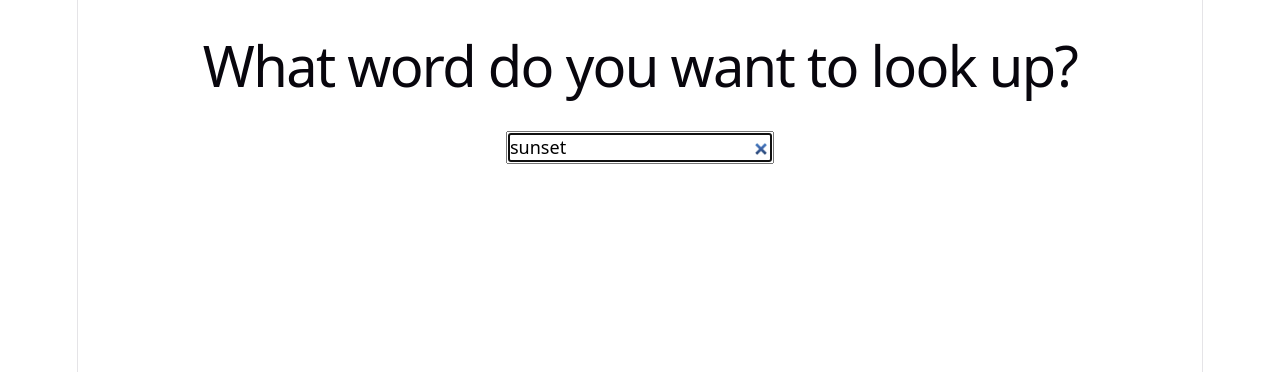
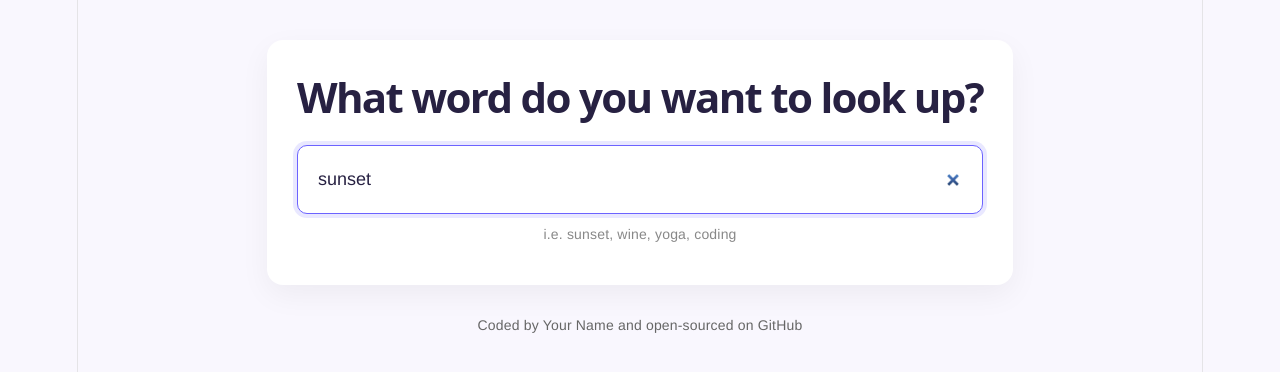
Before and after one commit to CL3372/Dictionary-Project, a React (Vite) app in the folder folder/: page / in a window 1280 px wide. Shown: the top 372 px of the page. Built offline with nearby package versions, Linux system fonts and the light colour scheme; no server answers.

Commit message:
Update: Styling and component improvements for Dictionary app

```diff
--- a/folder/src/App.css
+++ b/folder/src/App.css
@@ -0,0 +1,12 @@
+.App {
+  max-width: 960px;
+  margin: 0 auto;
+  padding: 40px 20px;
+}
+
+.App-footer {
+  text-align: center;
+  font-size: 14px;
+  margin: 30px 0;
+  color: #666;
+}
--- a/folder/src/App.jsx
+++ b/folder/src/App.jsx
@@ -1,13 +1,14 @@
 import { useState } from 'react'
 import "./App.css";
 import Dictionary from "./components/Dictionary";
-
-
 
 export default function App() {
   return (
     <div className="App">
       <Dictionary defaultKeyword="sunset" />
+      <footer className="App-footer">
+        Coded by Your Name and open-sourced on GitHub
+      </footer>
     </div>
   );
 }
--- a/folder/src/components/Dictionary.css
+++ b/folder/src/components/Dictionary.css
@@ -0,0 +1,41 @@
+.Dictionary section {
+  background: white;
+  padding: 30px;
+  border-radius: 16px;
+  box-shadow: 0 10px 30px rgba(0, 0, 0, 0.05);
+  margin-bottom: 20px;
+}
+
+.Dictionary h1 {
+  font-size: 42px;
+  font-weight: 700;
+  line-height: 1.3;
+  margin: 0 0 20px;
+  color: #272142;
+}
+
+.Dictionary form {
+  margin-bottom: 10px;
+}
+
+.Dictionary input {
+  width: 100%;
+  padding: 20px;
+  border: 1px solid #ddd;
+  border-radius: 10px;
+  font-size: 18px;
+  color: #272142;
+  outline: none;
+  transition: all 150ms ease-in-out;
+}
+
+.Dictionary input:focus {
+  border-color: #6c63ff;
+  box-shadow: 0 0 0 4px rgba(108, 99, 255, 0.15);
+}
+
+.Dictionary .Hint {
+  font-size: 14px;
+  color: #888;
+  margin-top: 10px;
+}
--- a/folder/src/components/Dictionary.jsx
+++ b/folder/src/components/Dictionary.jsx
@@ -43,6 +43,7 @@ export default function Dictionary(props) {
             defaultValue={props.defaultKeyword}
             autoFocus={true}
           />
+          <p className="Hint">i.e. sunset, wine, yoga, coding</p>
         </form>
         <Results results={results} />
       </section>
--- a/folder/src/components/Meaning.css
+++ b/folder/src/components/Meaning.css
@@ -0,0 +1,40 @@
+.Results section {
+  background: white;
+  padding: 30px;
+  border-radius: 16px;
+  box-shadow: 0 10px 30px rgba(0, 0, 0, 0.05);
+  margin-bottom: 20px;
+}
+.Meaning {
+  background: white;
+  padding: 30px;
+  border-radius: 16px;
+  box-shadow: 0 10px 30px rgba(0, 0, 0, 0.05);
+  margin-bottom: 20px;
+}
+
+.Meaning h3 {
+  font-size: 32px;
+  font-weight: 700;
+  margin: 0 0 20px;
+  color: #272142;
+}
+
+.Meaning .definition {
+  font-size: 20px;
+  line-height: 1.6;
+  color: #272142;
+  margin-bottom: 20px;
+}
+
+.Meaning .example {
+  font-size: 18px;
+  font-style: italic;
+  color: #666;
+  margin-bottom: 20px;
+}
+
+.Meaning .similar {
+  font-size: 16px;
+  color: #444;
+}
--- a/folder/src/components/Meaning.jsx
+++ b/folder/src/components/Meaning.jsx
@@ -1,27 +1,18 @@
 import React from "react";
+import "./Meaning.css";
 
 export default function Meaning(props) {
   return (
     <div className="Meaning">
       <h3>{props.meaning.partOfSpeech}</h3>
-      {props.meaning.definitions && props.meaning.definitions.length > 0 && (
-        <div>
-          <p>
-            <strong>Definition:</strong>
-          </p>
-          <ul>
-            {props.meaning.definitions.map(function (definition, index) {
-              return <li key={index}>{definition.definition}</li>;
-            })}
-          </ul>
-        </div>
+      <p className="definition">{props.meaning.definition}</p>
+      {props.meaning.example && (
+        <p className="example">"{props.meaning.example}"</p>
       )}
       {props.meaning.synonyms && props.meaning.synonyms.length > 0 && (
-        <div>
-          <p>
-            <strong>Synonyms:</strong> {props.meaning.synonyms.join(", ")}
-          </p>
-        </div>
+        <p className="similar">
+          <strong>Similar:</strong> {props.meaning.synonyms.join(", ")}
+        </p>
       )}
     </div>
   );
--- a/folder/src/components/Results.css
+++ b/folder/src/components/Results.css
@@ -0,0 +1,6 @@
+.Results h2 {
+  font-size: 64px;
+  font-weight: 700;
+  margin: 0 0 10px;
+  color: #272142;
+}
--- a/folder/src/components/Results.jsx
+++ b/folder/src/components/Results.jsx
@@ -1,34 +1,22 @@
 import React from "react";
+import "./Results.css";
 import Meaning from "./Meaning";
-import Phonetics from "./Phonetics";
 
 export default function Results(props) {
-  if (props.results) {
-    console.log("API Response:", props.results);
+  if (!props.results) {
+    return null;
+  }
+
   return (
     <div className="Results">
       <section>
         <h2>{props.results.word}</h2>
+        <p>{props.results.phonetic}</p>
+      </section>
 
-          {props.results.phonetics && props.results.phonetics.length > 0 && (
-            <div>
-              {props.results.phonetics.map(function (phonetic, index) {
-                return <Phonetics phonetic={phonetic} key={index} />;
-              })}
-            </div>
-          )}
-
-          {props.results.meanings && props.results.meanings.length > 0 && (
-            <div>
       {props.results.meanings.map(function (meaning, index) {
         return <Meaning meaning={meaning} key={index} />;
       })}
     </div>
-          )}
-        </section>
-      </div>
   );
-  } else {
-    return null;
 }
-}
--- a/folder/src/index.css
+++ b/folder/src/index.css
@@ -66,6 +66,22 @@ body {
   box-sizing: border-box;
 }
 
+body {
+  margin: 0;
+  font-family: "Cerebri Sans", Helvetica, Arial, sans-serif;
+  background: #f9f7fe;
+  color: #272142;
+}
+
+a {
+  color: #6c63ff;
+}
+
+* {
+  box-sizing: border-box;
+}
+
+
 h1,
 h2 {
   font-family: var(--heading);
```
Lines whose indentation alone changed are shown as unchanged.
